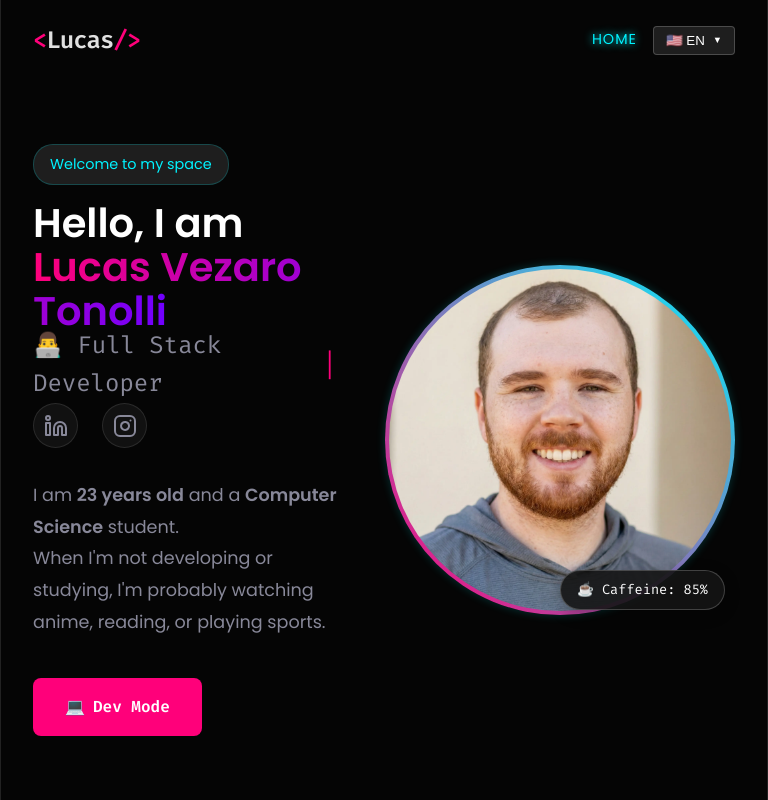
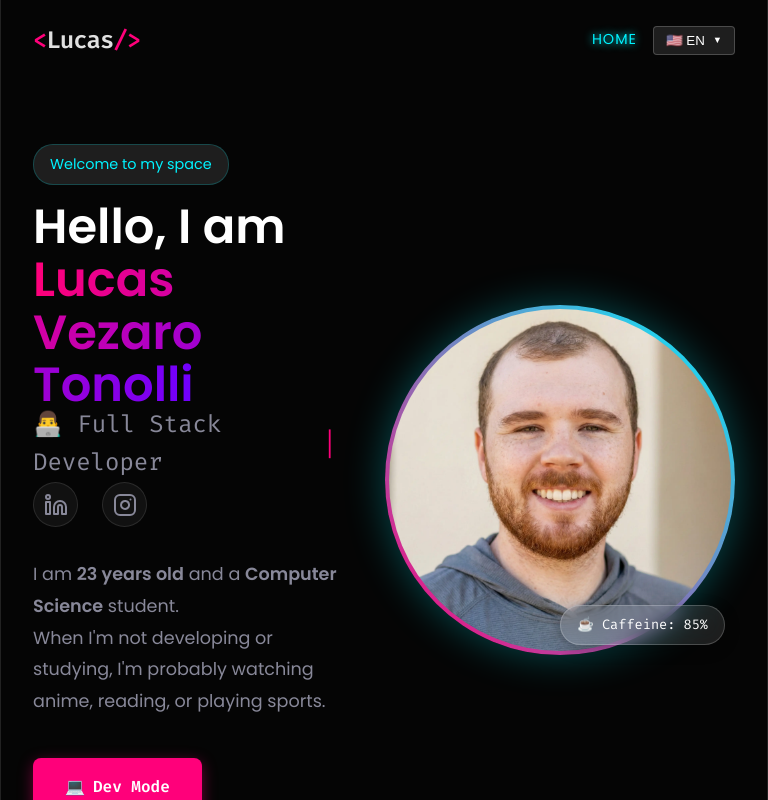
Before and after one commit to LucasTonolli/personal-site, a Vue app: page / in a window 768 px wide. Shown: the top 800 px of the page. Built offline with nearby package versions, Linux system fonts and the light colour scheme.

Commit message:
performance: add changes

```diff
--- a/src/components/home/HomeHero.vue
+++ b/src/components/home/HomeHero.vue
@@ -160,10 +160,11 @@ watch(locale, () => {
     </div>
   </section>
 </template>
-
 <style scoped>
+/* --- ESTILOS BASE (MOBILE - Padrão Leve) --- */
 .home-hero {
-  flex-direction: column-reverse; /* Imagem em cima, texto embaixo no mobile */
+  display: flex;
+  flex-direction: column-reverse; /* Mobile: Imagem em cima, texto embaixo */
   gap: 3rem;
   padding-top: 2rem;
   padding-bottom: 4rem;
@@ -181,10 +182,10 @@ watch(locale, () => {
   border: 1px solid rgba(0, 243, 255, 0.2);
 }
 
-/* Ajuste no título específico do Hero */
 .home-hero .title {
-  font-size: 2.5rem;
+  font-size: 2rem; /* Mobile: Fonte um pouco menor */
   margin-bottom: 1rem;
+  text-align: center; /* Mobile: Centralizado */
 }
 
 .dynamic-wrapper {
@@ -195,7 +196,7 @@ watch(locale, () => {
   height: 30px;
   display: flex;
   align-items: center;
-  justify-content: center;
+  justify-content: center; /* Mobile: Centralizado */
 }
 
 .cursor {
@@ -204,22 +205,13 @@ watch(locale, () => {
   margin-left: 2px;
 }
 
-@keyframes blink {
-  0%,
-  100% {
-    opacity: 1;
-  }
-  50% {
-    opacity: 0;
-  }
-}
-
 .description {
   color: var(--color-text-muted);
   max-width: 100%;
   font-size: 1rem;
   line-height: 1.8;
   margin: 0 auto 2rem auto;
+  text-align: center; /* Mobile: Centralizado */
 }
 
 .description strong {
@@ -232,7 +224,7 @@ watch(locale, () => {
   display: flex;
   gap: 1.5rem;
   margin-bottom: 2rem;
-  justify-content: center;
+  justify-content: center; /* Mobile: Centralizado */
 }
 
 .social-btn {
@@ -252,6 +244,7 @@ watch(locale, () => {
   transform: translateY(-5px);
   color: #fff;
 }
+/* Efeitos de hover mantidos (só ativam se o usuário tiver mouse/touch preciso) */
 .social-btn.linkedin:hover {
   background: #0077b5;
   border-color: #0077b5;
@@ -283,7 +276,7 @@ watch(locale, () => {
   margin: 0 auto;
 }
 
-/* Botões específicos */
+/* Botões - Base Mobile (Sem sombras pesadas) */
 .btn-primary,
 .btn-secondary {
   text-decoration: none;
@@ -301,11 +294,8 @@ watch(locale, () => {
 .btn-primary {
   background: var(--color-primary);
   color: #fff;
-  box-shadow: 0 4px 15px rgba(255, 0, 122, 0.4);
-}
-.btn-primary:hover {
-  transform: translateY(-3px);
-  box-shadow: 0 6px 20px rgba(255, 0, 122, 0.6);
+  /* Mobile: Sem sombra pesada para performance */
+  box-shadow: none;
 }
 
 .btn-secondary {
@@ -313,13 +303,8 @@ watch(locale, () => {
   border: 1px solid var(--color-secondary);
   color: var(--color-secondary);
 }
-.btn-secondary:hover {
-  background: rgba(0, 243, 255, 0.1);
-  transform: translateY(-3px);
-  box-shadow: 0 0 15px rgba(0, 243, 255, 0.2);
-}
 
-/* --- IMAGEM --- */
+/* --- IMAGEM (Mobile Otimizado) --- */
 .hero-image {
   position: relative;
   display: flex;
@@ -331,9 +316,11 @@ watch(locale, () => {
   height: 250px;
   border-radius: 50%;
   background: linear-gradient(45deg, var(--color-primary), var(--color-secondary));
-  box-shadow: 0 0 30px rgba(0, 0, 0, 0.5);
-  animation: pulseBorder 4s infinite reverse;
-  padding: 4px; /* Garante que o gradiente apareça */
+  padding: 4px;
+
+  /* Mobile: Sombra estática e leve. SEM ANIMAÇÃO. */
+  box-shadow: 0 0 10px rgba(0, 243, 255, 0.2);
+  animation: none;
 }
 
 .profile-pic {
@@ -344,21 +331,16 @@ watch(locale, () => {
   background-color: #222;
 }
 
-@keyframes pulseBorder {
-  0% {
-    box-shadow: 0 0 20px rgba(255, 0, 122, 0.3);
-  }
-  100% {
-    box-shadow: 0 0 40px rgba(0, 243, 255, 0.3);
-  }
-}
-
 .status-badge {
   position: absolute;
-  bottom: 10px;
+  bottom: 5px; /* Ajuste fixo mobile */
   right: 10px;
-  background: rgba(255, 255, 255, 0.1);
-  backdrop-filter: blur(10px);
+
+  /* Mobile: Fundo sólido, sem blur, sem animação */
+  background: rgba(20, 20, 20, 0.95);
+  backdrop-filter: none;
+  animation: none;
+
   border: 1px solid rgba(255, 255, 255, 0.2);
   padding: 0.5rem 1rem;
   border-radius: 50px;
@@ -369,9 +351,26 @@ watch(locale, () => {
   font-family: var(--font-code);
   font-size: 0.85rem;
   box-shadow: 0 4px 15px rgba(0, 0, 0, 0.3);
-  animation: floatBadge 3s ease-in-out infinite;
 }
 
+/* Keyframes (definições ficam aqui, mas só usadas no desktop) */
+@keyframes blink {
+  0%,
+  100% {
+    opacity: 1;
+  }
+  50% {
+    opacity: 0;
+  }
+}
+@keyframes pulseBorder {
+  0% {
+    box-shadow: 0 0 20px rgba(255, 0, 122, 0.3);
+  }
+  100% {
+    box-shadow: 0 0 40px rgba(0, 243, 255, 0.3);
+  }
+}
 @keyframes floatBadge {
   0%,
   100% {
@@ -382,14 +381,20 @@ watch(locale, () => {
   }
 }
 
-/* ESTILO DESKTOP (Telas maiores que 768px)
+/* --- DESKTOP (Min-Width 768px) ---
+   Aqui adicionamos a complexidade e layout horizontal
 */
 @media (min-width: 768px) {
   .home-hero {
-    flex-direction: row;
+    flex-direction: row; /* Vira linha */
     justify-content: space-between;
     text-align: left;
     min-height: 80vh;
+  }
+
+  .home-hero .title {
+    font-size: 3rem; /* Aumenta fonte */
+    text-align: left;
   }
 
   .hero-text {
@@ -398,7 +403,7 @@ watch(locale, () => {
     display: flex;
     flex-direction: column;
     justify-content: center;
-    align-items: flex-start;
+    align-items: flex-start; /* Alinha tudo à esquerda */
   }
 
   .dynamic-wrapper {
@@ -414,6 +419,7 @@ watch(locale, () => {
     margin: 0 0 2.5rem 0;
     max-width: 550px;
     font-size: 1.1rem;
+    text-align: left;
   }
 
   .cta-group {
@@ -428,6 +434,21 @@ watch(locale, () => {
     width: auto;
   }
 
+  /* Ativando efeitos pesados só no Desktop */
+  .btn-primary {
+    box-shadow: 0 4px 15px rgba(255, 0, 122, 0.4);
+  }
+  .btn-primary:hover {
+    transform: translateY(-3px);
+    box-shadow: 0 6px 20px rgba(255, 0, 122, 0.6);
+  }
+
+  .btn-secondary:hover {
+    background: rgba(0, 243, 255, 0.1);
+    transform: translateY(-3px);
+    box-shadow: 0 0 15px rgba(0, 243, 255, 0.2);
+  }
+
   .hero-image {
     flex: 1;
     justify-content: flex-end;
@@ -437,42 +458,17 @@ watch(locale, () => {
   .image-border {
     width: 350px;
     height: 350px;
-  }
-}
-
-@media (max-width: 768px) {
-  /* Remove o blur pesado do badge no mobile */
-  .status-badge {
-    backdrop-filter: none;
-    background: rgba(20, 20, 20, 0.9); /* Fundo sólido ou mais escuro */
-    animation: none; /* Remove a flutuação para economizar CPU */
-    bottom: 5px; /* Ajuste fixo */
-  }
-
-  /* Simplifica a sombra da borda da imagem */
-  .image-border {
-    animation: none; /* Remove o pulso */
-    box-shadow: 0 0 10px rgba(0, 243, 255, 0.2); /* Sombra estática simples */
-  }
-
-  /* Remove sombras pesadas dos botões no estado normal */
-  .btn-primary {
-    box-shadow: none;
+    /* Ativa animação pesada */
+    box-shadow: 0 0 30px rgba(0, 0, 0, 0.5);
+    animation: pulseBorder 4s infinite reverse;
   }
 
   .status-badge {
-    backdrop-filter: none;
-    background: rgba(20, 20, 20, 0.9); /* Fundo sólido ou mais escuro */
-    animation: none; /* Remove a flutuação para economizar CPU */
-    bottom: 5px; /* Ajuste fixo */
-  }
-
-  .image-border {
-    animation: none; /* Remove o pulso */
-    box-shadow: 0 0 10px rgba(0, 243, 255, 0.2); /* Sombra estática simples */
-  }
-  .btn-primary {
-    box-shadow: none;
+    bottom: 10px;
+    /* Ativa blur e animação */
+    background: rgba(255, 255, 255, 0.1);
+    backdrop-filter: blur(10px);
+    animation: floatBadge 3s ease-in-out infinite;
   }
 }
 </style>
```
